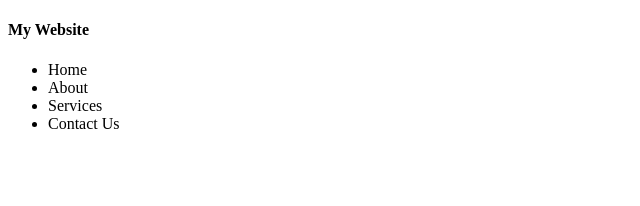
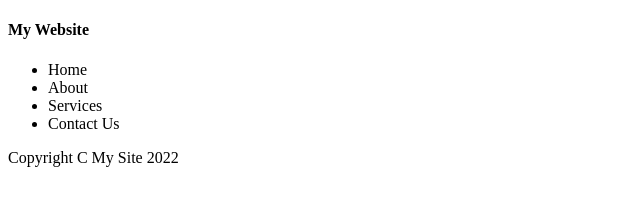
Before and after one commit to ashish672/practice, a plain HTML site: page public/index.html in a window 1280 px wide. Shown: the whole page, without its empty margins (0-640 px from the left). Drawn offline with Linux system fonts and the light colour scheme.

Commit message:
add footer

```diff
--- a/public/index.html
+++ b/public/index.html
@@ -18,5 +18,9 @@
         </ul>
     </nav>
     <script src="../src/script.js"></script>
+
+
+
+    <footer>Copyright C My Site 2022 </footer>
 </body>
 </html>
```
